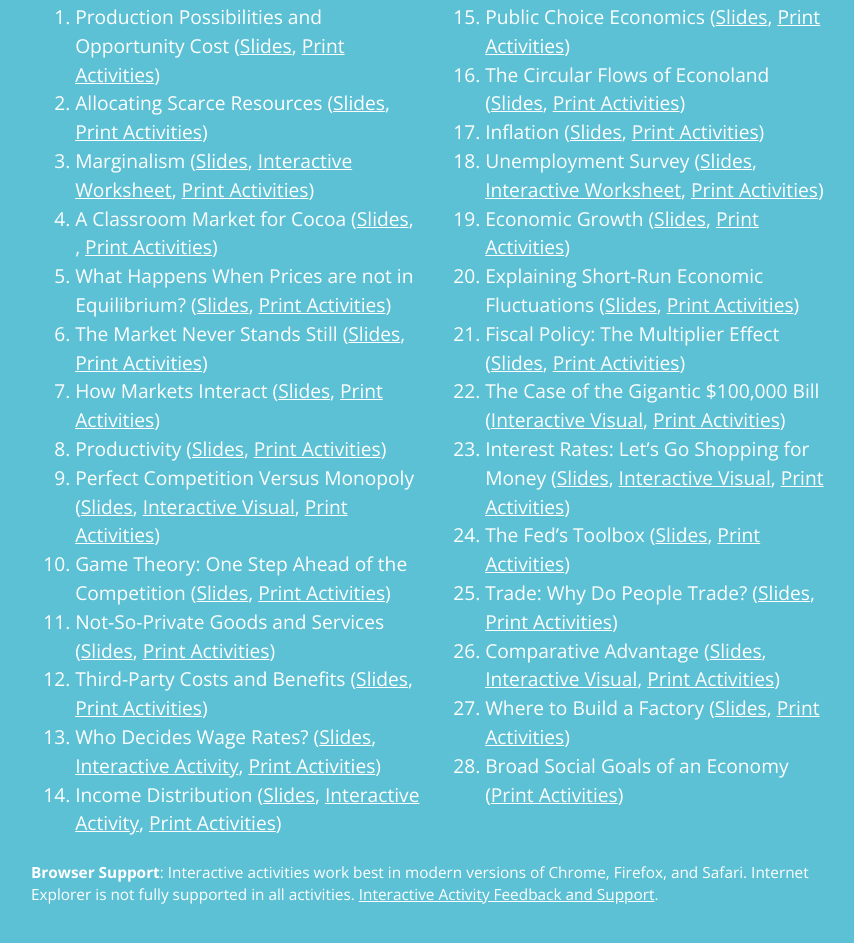
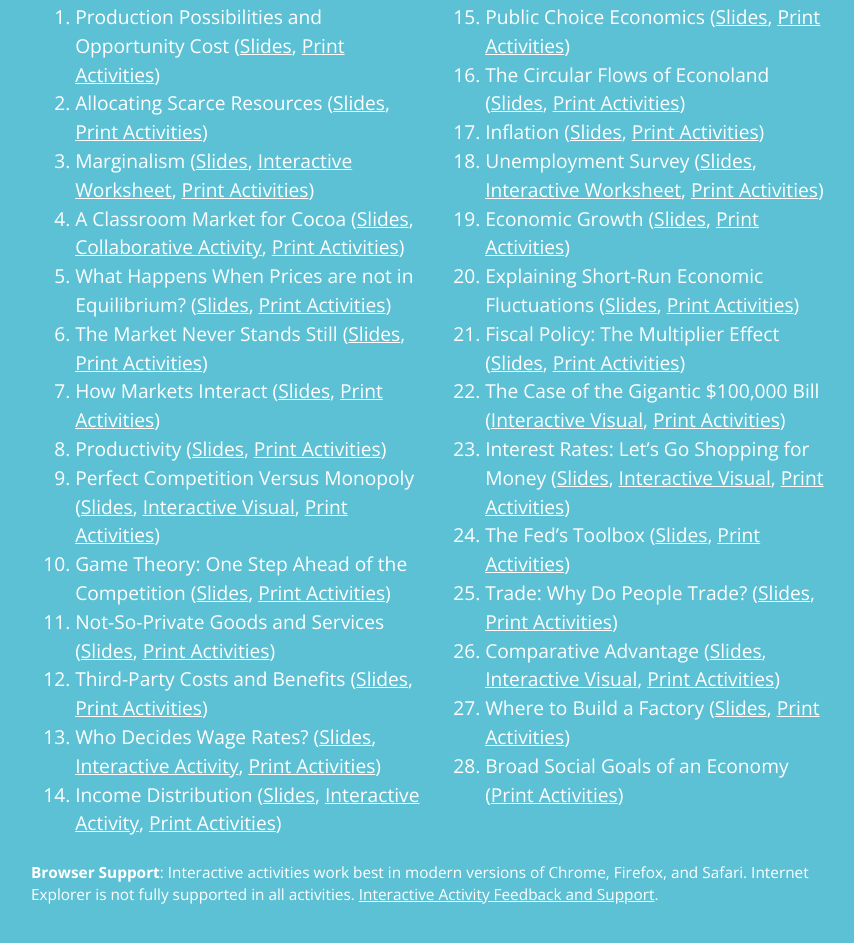
Before and after one commit to councilforeconed/high-school-economics-site, a plain HTML site: page index.html in a window 1280 px wide. Shown: the part 1490-2433 px from the top of the page, without its empty margins (209-1063 px from the left). Drawn offline with nearby package versions, Linux system fonts and the light colour scheme.

Commit message:
Fix Cocoa link

```diff
--- a/index.html
+++ b/index.html
@@ -64,7 +64,7 @@
                             <li>Production Possibilities and Opportunity Cost (<a href="static/slides/HSE_Lesson01.pptx">Slides</a>, <a href="static/activities/Lesson_1_Activities.pdf">Print Activities</a>)</li>
                             <li>Allocating Scarce Resources (<a href="static/slides/HSE_Lesson02.pptx">Slides</a>, <a href="static/activities/Lesson_2_Activities.pdf">Print Activities</a>)</li>
                             <li>Marginalism (<a href="static/slides/HSE_Lesson03.pptx">Slides</a>, <a href="http://technology.councilforeconed.org/marginalism">Interactive Worksheet</a>, <a href="static/activities/Lesson_3_Activities.pdf">Print Activities</a>)</li>
-                            <li>A Classroom Market for Cocoa (<a href="static/slides/HSE_Lesson04.pptx">Slides</a>, <a href="Collaborative Activity"></a>, <a href="static/activities/Lesson_4_Activities.pdf">Print Activities</a>)</li>
+                            <li>A Classroom Market for Cocoa (<a href="static/slides/HSE_Lesson04.pptx">Slides</a>, <a href="http://interactives.councilforeconed.org/#activity/cocoa/">Collaborative Activity</a>, <a href="static/activities/Lesson_4_Activities.pdf">Print Activities</a>)</li>
                             <li>What Happens When Prices are not in Equilibrium? (<a href="static/slides/HSE_Lesson05.pptx">Slides</a>, <a href="static/activities/Lesson_5_Activities.pdf">Print Activities</a>)</li>
                             <li>The Market Never Stands Still (<a href="static/slides/HSE_Lesson06.pptx">Slides</a>, <a href="static/activities/Lesson_6_Activities.pdf">Print Activities</a>)</li>
                             <li>How Markets Interact (<a href="static/slides/HSE_Lesson07.pptx">Slides</a>, <a href="static/activities/Lesson_7_Activities.pdf">Print Activities</a>)</li>
```
